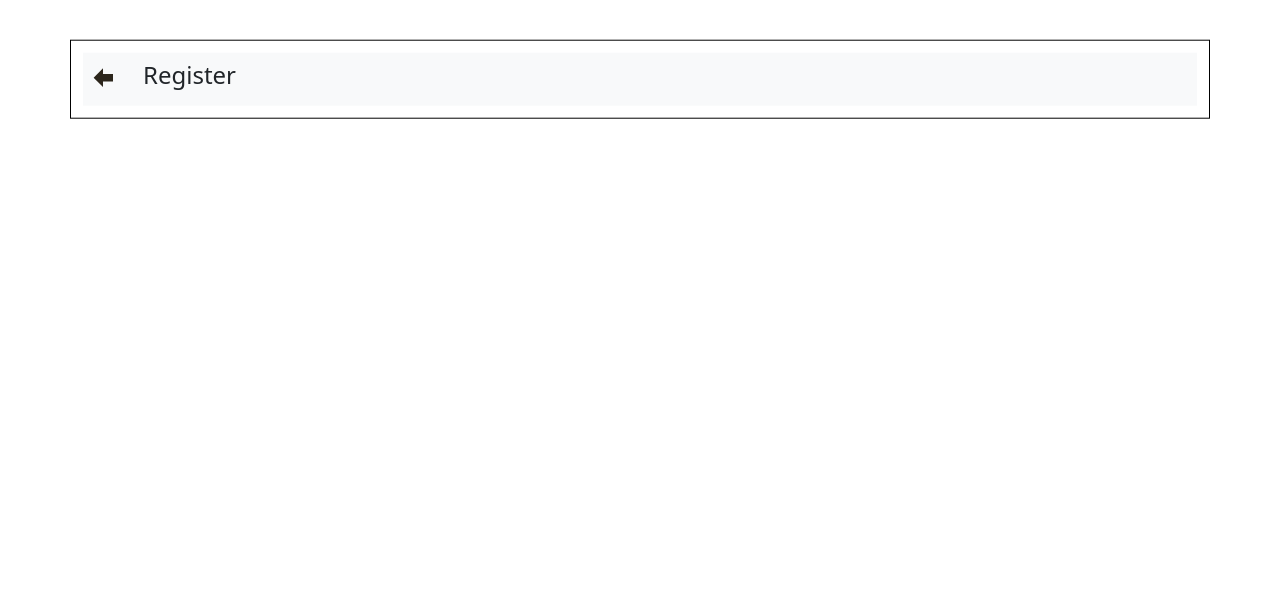
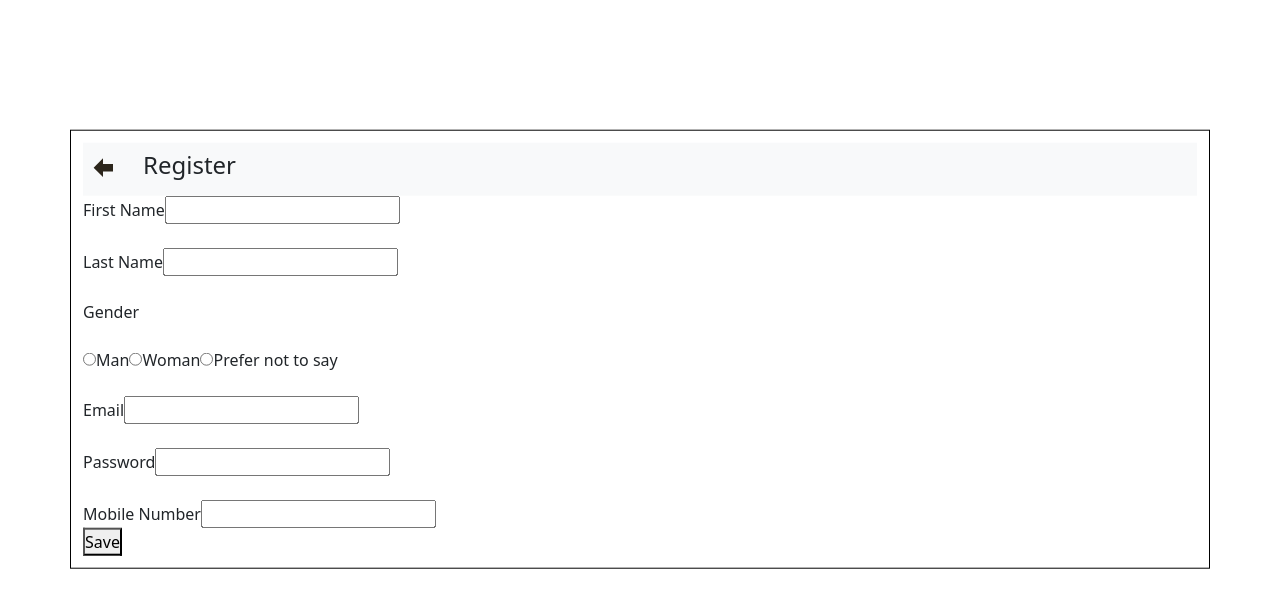
Before and after one commit to nsinterior-dev/User_Registration, a React (Create React App) app in the folder client/: page /newuser in a window 1280 px wide. Shown: the top 608 px of the page. Built offline with nearby package versions, Linux system fonts and the light colour scheme.

Commit message:
added the layout for userForm

```diff
--- a/client/src/components/NewUser.js
+++ b/client/src/components/NewUser.js
@@ -1,9 +1,11 @@
 import { Header } from "./header";
+import { UserForm } from "./UserForm";
 
 export const NewUser = () => {
     return (
         <div className="wrap">
          <Header title="Register" />
+         <UserForm/>
         </div>
     );
 }
--- a/client/src/components/UserForm.js
+++ b/client/src/components/UserForm.js
@@ -3,8 +3,51 @@ import React from 'react';
 
 export const UserForm = () => {
     return (
-        <div className="wrapper">
-            user form
+        <div>
+            <form>
+                <div className="form-group">
+                    <label>First Name</label>
+                    <input type="text" name="firstname" id="firstname" />
+                    <br />
+                    <br />
+                    <label>Last Name</label>
+                    <input type="text" name="lastname" id="lastname" />
+                    <br />
+                    <br />
+                </div>
+                <div className="form-group">
+                    <label>Gender</label>
+                    <br />
+                    <br />
+                    <input type="radio" name="man" value="man" id="gender" />
+                    <label for="man">Man</label>
+                    <input type="radio" name="woman" value="woman" id="gender" />
+                    <label for="woman">Woman</label>
+                    <input type="radio" name="nocomment" value="not-to-say" id="gender" />
+                    <label for="not-to-say">Prefer not to say</label>
+                    <br />
+                    <br />
+                </div>
+                <div className="form-group">
+                    <label>Email</label>
+                    <input type="text" name="email" id="email" />
+                    <br />
+                    <br />
+                    <label>Password</label>
+                    <input type="text" name="password" id="password" />
+                    <br />
+                    <br />
+                    <label>Mobile Number</label>
+                    <input type="number" name="mobilenum" id="mobilenum" />
+                </div>
+
+
+               <div className="form-group">
+                   <button type="submit">
+                       Save
+                   </button>
+               </div>
+            </form>
         </div>
     );
 }
```
